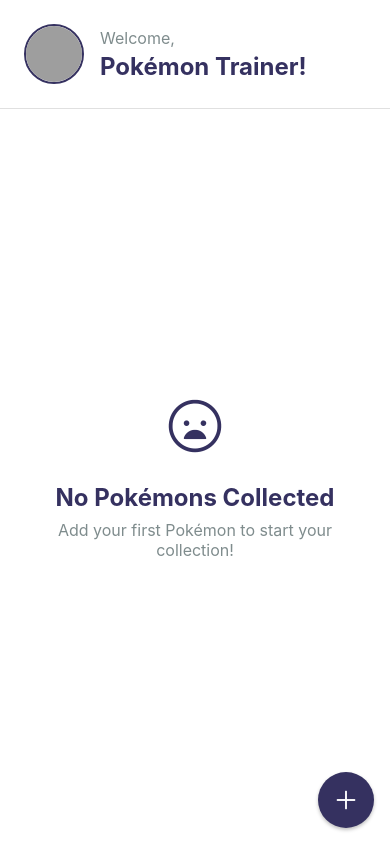
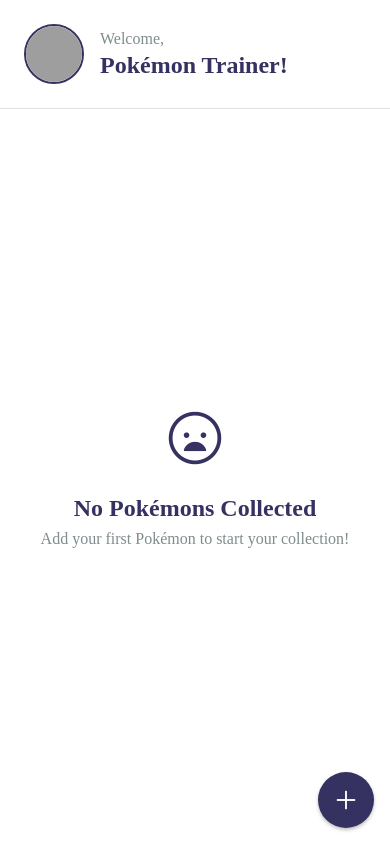
Before and after one commit to ayushkhale/pokedex, a React Native app: screen /Home in a window 390 px wide. Built offline with nearby package versions, Linux system fonts and the light colour scheme; grey boxes are pictures that could not be loaded.

Commit message:
feat: update HomeScreen to use Jersey15 font

```diff
--- a/src/Screens/HomeScreen.jsx
+++ b/src/Screens/HomeScreen.jsx
@@ -134,11 +134,13 @@
     fontSize: theme.typography.body.fontSize,
     color: theme.colors.textSecondary,
     marginBottom: theme.spacing.xs,
+    fontFamily: theme.typography.body.fontFamily,
   },
   title: {
     fontSize: theme.typography.h2.fontSize,
     fontWeight: theme.typography.h2.fontWeight,
     color: theme.colors.primary,
+    fontFamily: theme.typography.h2.fontFamily,
   },
   emptyContainer: {
     flex: 1,
@@ -151,12 +153,14 @@
     fontWeight: theme.typography.h2.fontWeight,
     color: theme.colors.primary,
     marginTop: theme.spacing.lg,
+    fontFamily: theme.typography.h2.fontFamily,
   },
   emptySubText: {
     fontSize: theme.typography.body.fontSize,
     color: theme.colors.textSecondary,
     textAlign: 'center',
     marginTop: theme.spacing.sm,
+    fontFamily: theme.typography.body.fontFamily,
   },
   list: {
     padding: theme.spacing.md,
@@ -204,17 +208,20 @@
     fontWeight: theme.typography.h3.fontWeight,
     color: theme.colors.text,
     marginBottom: theme.spacing.xs,
+    fontFamily: theme.typography.h3.fontFamily,
   },
   breed: {
     fontSize: theme.typography.body.fontSize,
     color: theme.colors.textSecondary,
     opacity: 0.8,
+    fontFamily: theme.typography.body.fontFamily,
   },
   description: {
     fontSize: theme.typography.body.fontSize,
     color: theme.colors.textSecondary,
     lineHeight: 22,
     marginBottom: theme.spacing.md,
+    fontFamily: theme.typography.body.fontFamily,
   },
   cardActions: {
     flexDirection: 'row',
@@ -237,6 +244,7 @@
     color: '#FFFFFF',
     fontSize: theme.typography.body.fontSize,
     fontWeight: '600',
+    fontFamily: theme.typography.body.fontFamily,
   },
   fab: {
     position: 'absolute',
```
